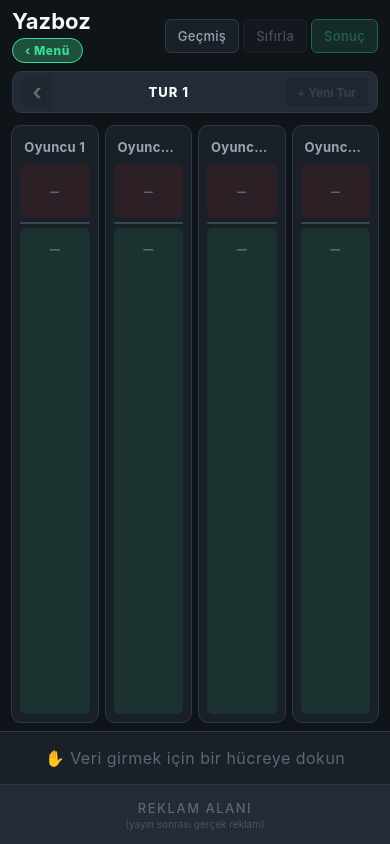
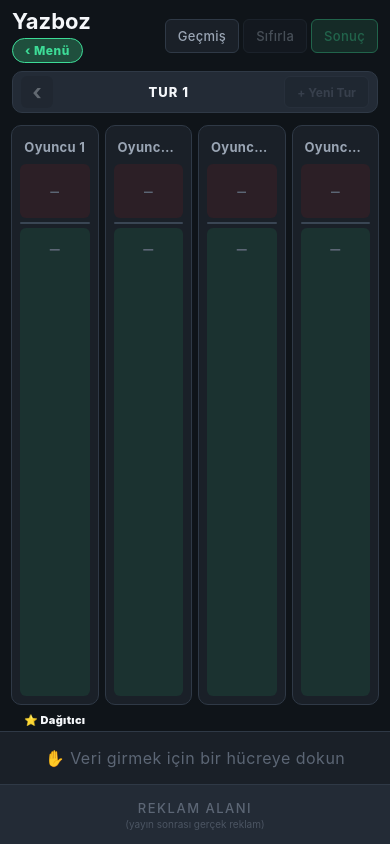
Before and after one commit to AktasFurkann/yazboz, a React Native app: screen /Game in a window 390 px wide. Built offline with nearby package versions, Linux system fonts and the light colour scheme.

Commit message:
080620260014 siranin kimde oldugu yapildi

```diff
--- a/src/hooks/useGame.ts
+++ b/src/hooks/useGame.ts
@@ -751,6 +751,13 @@ export const useGame = () => {
     [columns, viewingRound]
   );
 
+  // Dealer marker rotates by screen position each round and loops:
+  // round 1 → leftmost, round 2 → next right, … then back to the left.
+  const dealerColumn = useMemo<ColumnId>(
+    () => ((viewingRound - 1) % visibleColumnCount) as ColumnId,
+    [viewingRound, visibleColumnCount]
+  );
+
   return {
     columns,
     selection,
@@ -813,6 +820,7 @@ export const useGame = () => {
     setStartValue,
     klasikOkeyDeductions,
     finishKlasik: finish101,
+    dealerColumn,
   };
 };
 
--- a/src/screens/GameScreen.tsx
+++ b/src/screens/GameScreen.tsx
@@ -84,6 +84,7 @@ export const GameScreen: React.FC = () => {
     acknowledgeGameEnd,
     klasikOkeyDeductions,
     finishKlasik,
+    dealerColumn,
   } = useGameContext();
   const is101 = mode === 'duz-101';
   const isKlasik = mode === 'klasik-okey';
@@ -601,6 +602,16 @@ export const GameScreen: React.FC = () => {
         ))}
       </View>
 
+      <View style={styles.dealerRow}>
+        {visibleColumnIds.map((id) => (
+          <View key={id} style={styles.dealerCell}>
+            {id === dealerColumn && (
+              <Text style={styles.dealerStar}>⭐ Dağıtıcı</Text>
+            )}
+          </View>
+        ))}
+      </View>
+
       {selectionActive ? (
         <NumberPad
           onClearCell={handleClearCell}
@@ -909,6 +920,22 @@ const makeStyles = (c: ThemeColors) => StyleSheet.create({
     paddingHorizontal: spacing.sm,
     paddingVertical: spacing.sm,
   },
+  dealerRow: {
+    flexDirection: 'row',
+    paddingHorizontal: spacing.sm,
+    paddingBottom: spacing.xs,
+  },
+  dealerCell: {
+    flex: 1,
+    alignItems: 'center',
+    justifyContent: 'center',
+  },
+  dealerStar: {
+    fontSize: 11,
+    fontWeight: '900',
+    color: c.textPrimary,
+    letterSpacing: 0.3,
+  },
   pressed: { opacity: 0.6 },
   selectHintBar: {
     backgroundColor: c.surface,
```
